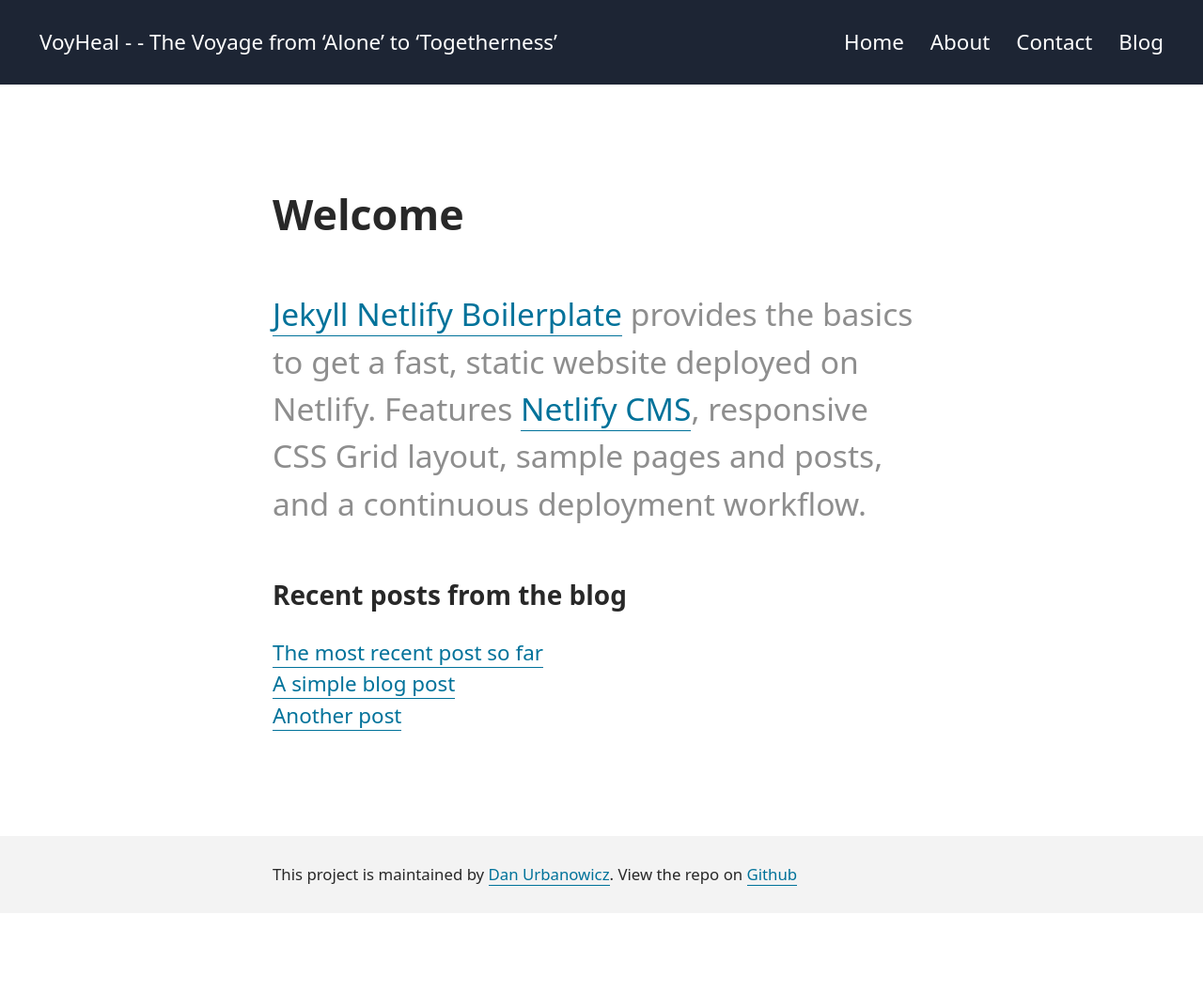
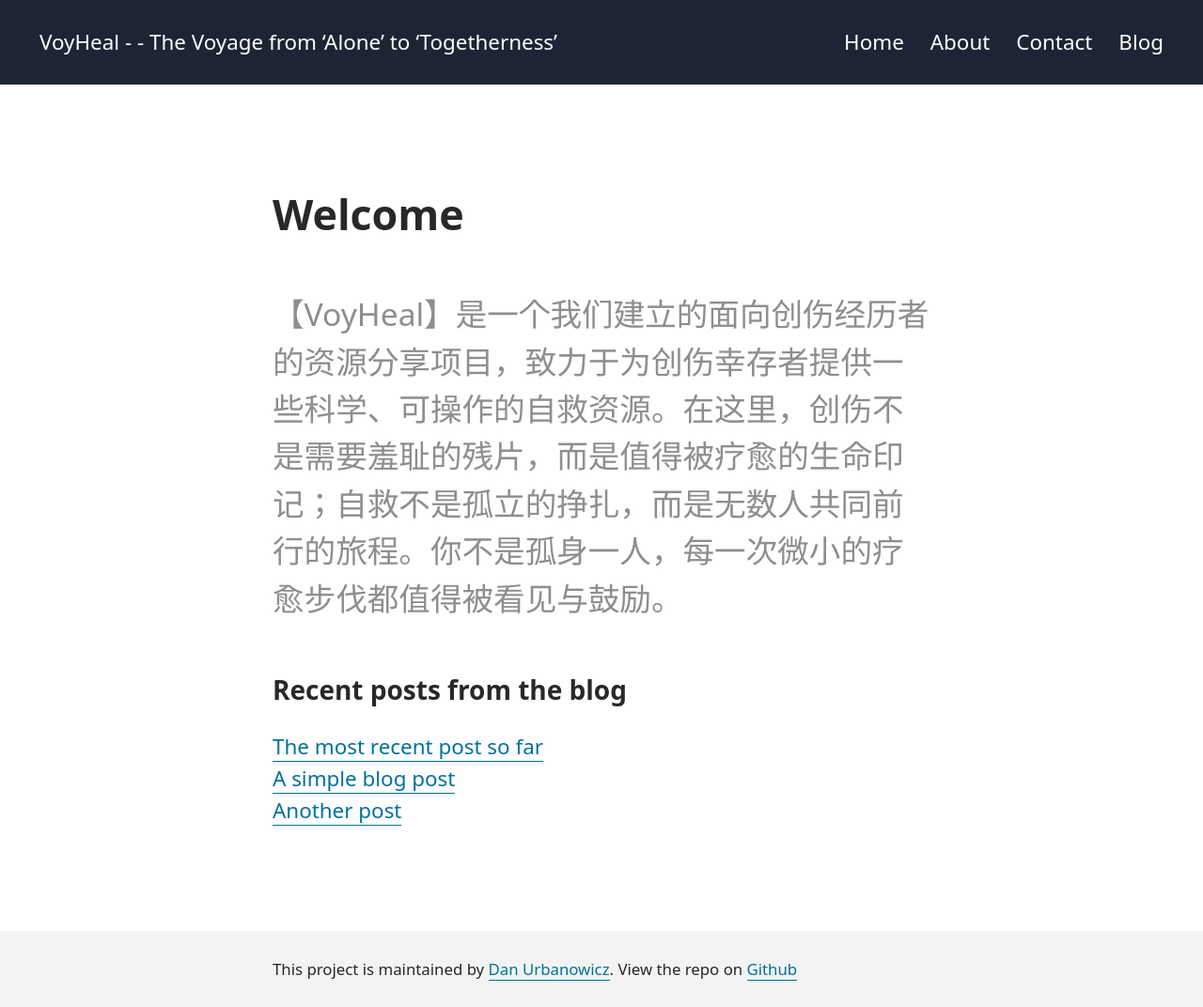
Before and after one commit to VoyHeal/VoyHeal, a Jekyll site: the page built from pages/index.md, in a window 1280 px wide. Shown: the whole page at 94% size. Built offline with Jekyll 4.4.1, drawn with Linux system fonts in a browser that asks for light colours; a script that is not in the unit is left out; before the commit the page ends 972 px from its top, so only the background shows below that.

Commit message:
Update index.md

```diff
--- a/pages/index.md
+++ b/pages/index.md
@@ -4,9 +4,5 @@ title: Welcome
 permalink: /
 section: home
 intro_paragraph: >
-  [Jekyll Netlify Boilerplate](https://github.com/danurbanowicz/jekyll-netlify-boilerplate)
-  provides the basics to get a fast, static website deployed on Netlify.
-  Features [Netlify CMS](https://www.netlifycms.org), responsive
-  CSS Grid layout, sample
-  pages and posts, and a continuous deployment workflow.
+  【VoyHeal】是一个我们建立的面向创伤经历者的资源分享项目，致力于为创伤幸存者提供一些科学、可操作的自救资源。在这里，创伤不是需要羞耻的残片，而是值得被疗愈的生命印记；自救不是孤立的挣扎，而是无数人共同前行的旅程。你不是孤身一人，每一次微小的疗愈步伐都值得被看见与鼓励。
 ---
```
